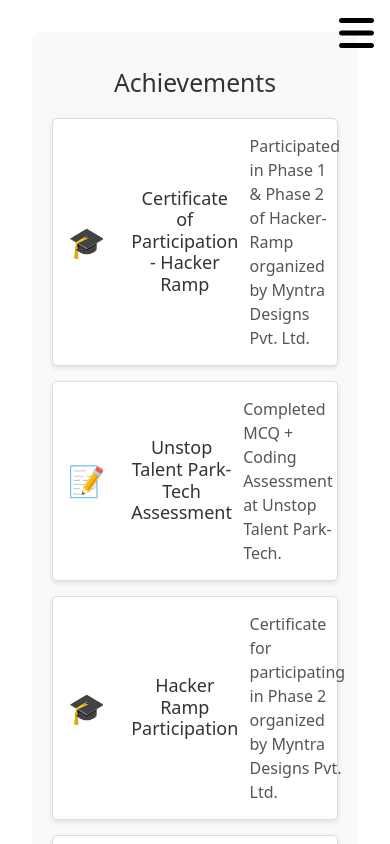
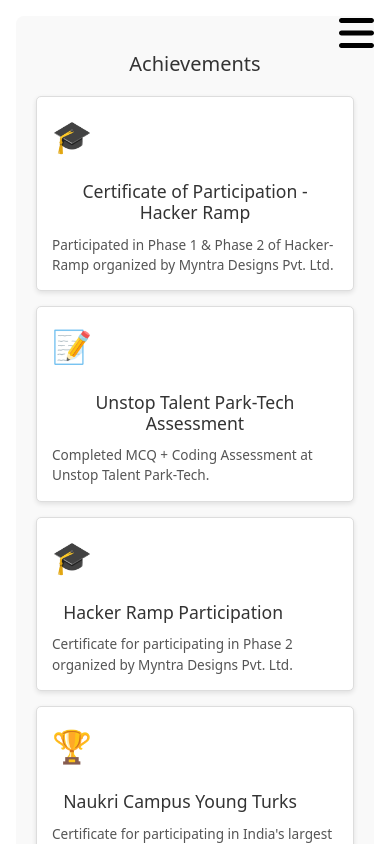
Before and after one commit to Pritee668/Portfolio, a React (Create React App) app: page /achievements in a window 390 px wide. Shown: the top 844 px of the page. Built offline with nearby package versions, Linux system fonts and the light colour scheme.

Commit message:
initial commit

```diff
--- a/src/styles/Achievements.css
+++ b/src/styles/Achievements.css
@@ -9,6 +9,7 @@
   .achievements-section h2 {
     text-align: center;
     margin-bottom: 20px;
+    font-size: 1.5rem;
     color: #333;
   }
 
@@ -21,6 +22,7 @@
   .achievement {
     display: flex;
     align-items: center;
+    word-wrap: break-word;
     padding: 15px;
     background-color: #fff;
     border: 1px solid #ddd;
@@ -29,17 +31,51 @@
   }
 
   .icon {
-    font-size: 30px;
+    font-size: 2rem;
+
     margin-right: 15px;
   }
 
   .title {
-    font-size: 18px;
+    font-size: 1.25rem;
+   flex:1;
     margin: 0;
     margin: 0.7rem;
   }
 
   .description {
+    font-size: 0.9rem;
     margin: 0;
+    flex:2;
     color: #555;
   }
+
+
+
+
+  @media (max-width: 600px) {
+    .achievements-section {
+        margin: 1rem;
+    }
+
+    .achievements-section h2 {
+        font-size: 1.25rem;
+    }
+
+    .achievement {
+        flex-direction: column;
+        align-items: flex-start;
+    }
+
+    .icon {
+        margin-bottom: 10px;
+    }
+
+    .title {
+        font-size: 1.1rem;
+    }
+
+    .description {
+        font-size: 0.85rem;
+    }
+}
```
